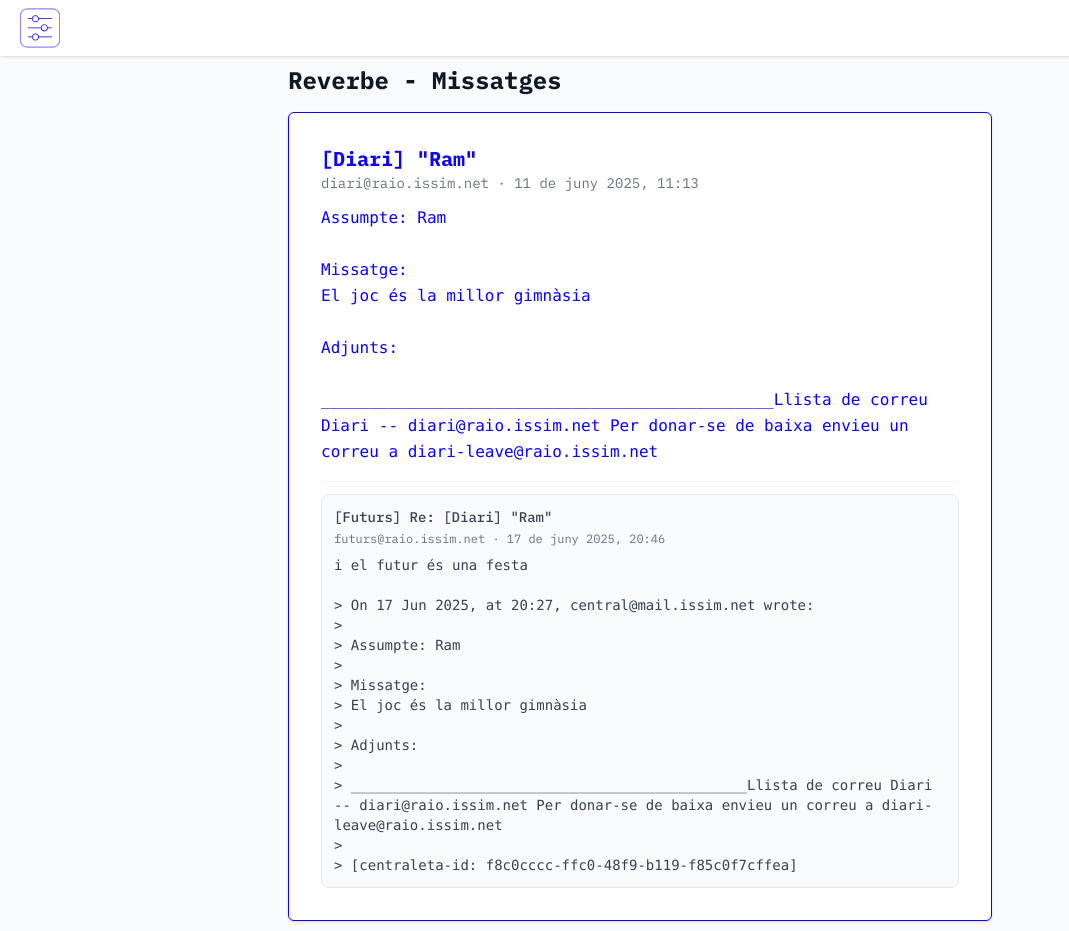
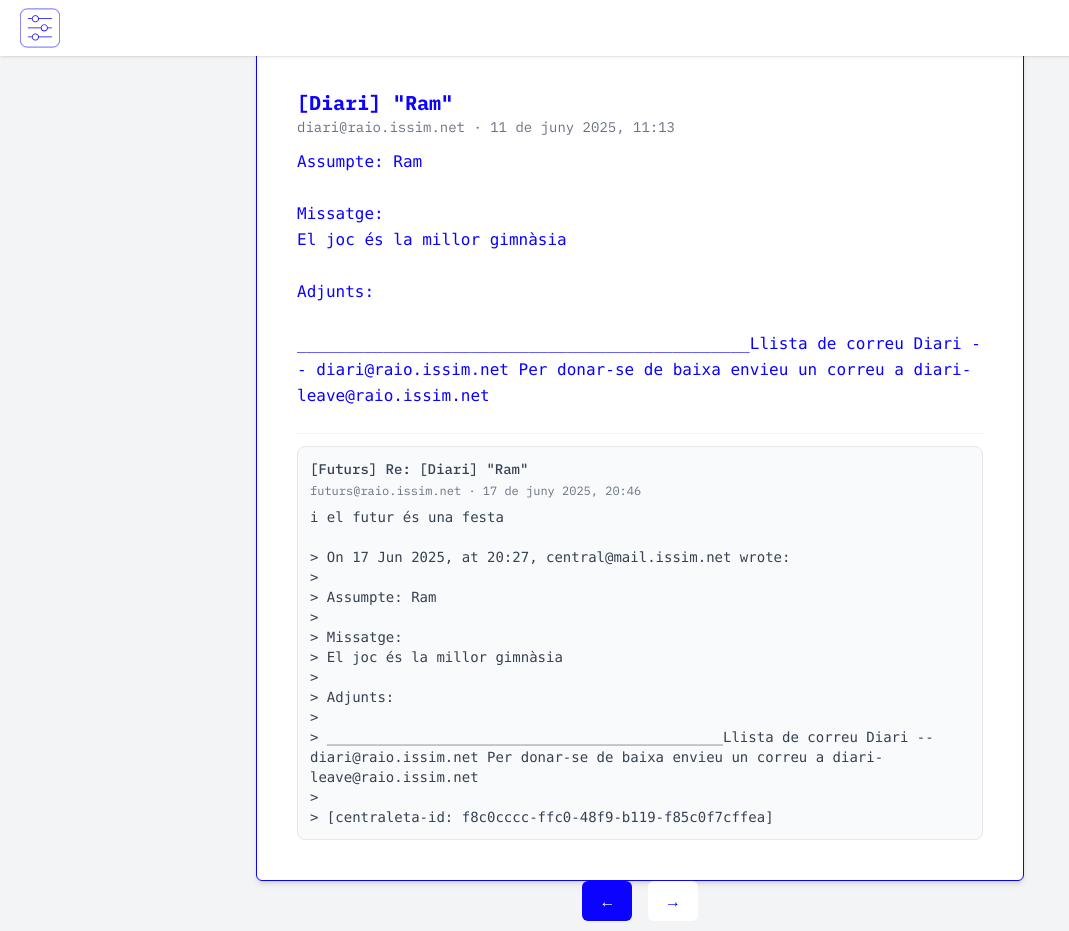
Before and after one commit to Kat-lev/reverbe-frontend, a React (Vite) app: page /style2/1 in a window 1280 px wide. Shown: the top 931 px of the page, without its empty margins (0-1069 px from the left). Built offline with nearby package versions, Linux system fonts and the light colour scheme.

Commit message:
Add id subroute to Onetoone page route, add styles in Onetoone page

```diff
--- a/src/config/Router.jsx
+++ b/src/config/Router.jsx
@@ -10,7 +10,7 @@ function Router() {
   return (
     <Routes>
       <Route path="/style1" element={<ScrollPage />} />
-      <Route path="/style2" element={<OneToOnePage />} />
+      <Route path="/style2/:id" element={<OneToOnePage />} />
       <Route path="/style3" element={<PostItPage />} />
       <Route path="/style4" element={<TogglePage />} />
       <Route path="*" element={<ScrollPage />} />
--- a/src/pages/OneToOnePage.jsx
+++ b/src/pages/OneToOnePage.jsx
@@ -5,9 +5,8 @@ import Header from "../components/Header";
 import Card from "../components/Card";
 import Button from "../components/Button";
 
-
 function OneToOnePage() {
-   const { id } = useParams();
+  const { id } = useParams();
   const navigate = useNavigate();
 
   const currentIndex = mockMessages.findIndex((m) => m.id === id);
@@ -26,15 +25,16 @@ function OneToOnePage() {
 
   return (
     <div className="min-h-screen bg-gray-100 flex flex-col items-center px-4 sm:px-8 py-12">
-    <Header />
+      <Header />
+
       <Card data={message} variant="single" />
 
       <div className="flex gap-4">
         <Button variant="secondary" onClick={handlePrev}>
-          ← Anterior
+          ←
         </Button>
         <Button variant="primary" onClick={handleNext}>
-          Siguiente →
+          →
         </Button>
       </div>
 
```
